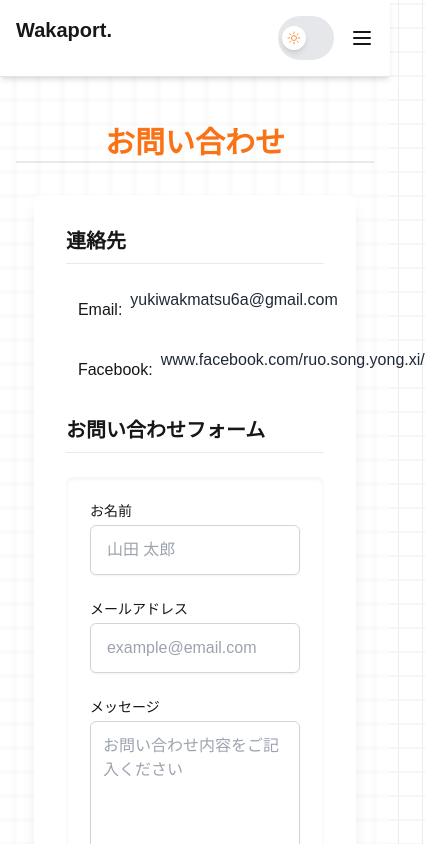
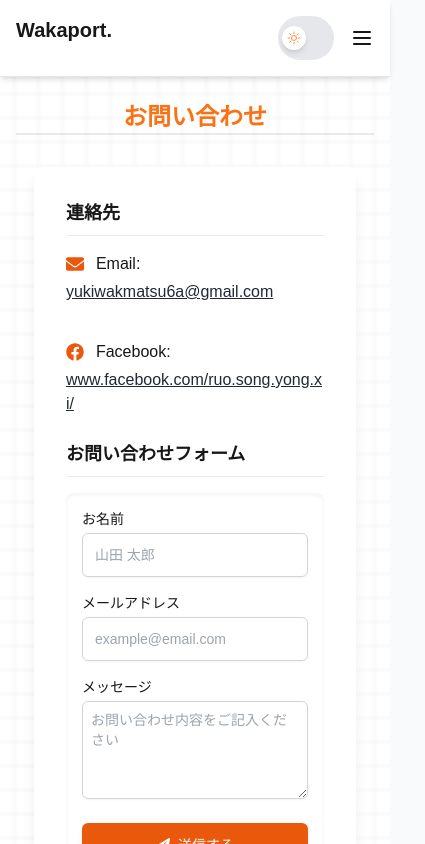
Before and after one commit to waka320/wakaport, a Next.js app in the folder wakanext/: page /contact in a window 390 px wide. Shown: the top 844 px of the page, 425 px wide, since content can reach past the window. Built offline with nearby package versions, Linux system fonts and the light colour scheme.

Commit message:
fix: mobile

```diff
--- a/wakanext/src/app/(pages)/contact/page.tsx
+++ b/wakanext/src/app/(pages)/contact/page.tsx
@@ -6,27 +6,31 @@ import { FaEnvelope, FaFacebook } from 'react-icons/fa';
 
 const ContactPage = () => {
     return (
-        <div className='white-background min-h-screen py-8'>
-            <div className="p-4 max-w-4xl mx-auto">
-                <h1 className="text-center text-3xl font-bold mb-8 text-[var(--primary)]">お問い合わせ</h1>
-                <div className='content-background mb-8 p-5 md:p-6 rounded-lg shadow-lg transition-all duration-300 hover:shadow-xl'>
-                    <h2 className="text-xl md:text-2xl font-semibold mb-6 border-b pb-2 text-[var(--foreground)]">連絡先</h2>
+        <div className='white-background min-h-screen py-6 md:py-8'>
+            <div className="px-4 max-w-4xl mx-auto">
+                <h1 className="text-center text-2xl md:text-3xl font-bold mb-6 md:mb-8 text-[var(--primary)]">お問い合わせ</h1>
+                <div className='content-background mb-8 p-4 md:p-6 rounded-lg shadow-lg transition-all duration-300 hover:shadow-xl'>
+                    <h2 className="text-lg md:text-2xl font-semibold mb-4 md:mb-6 border-b pb-2 text-[var(--foreground)]">連絡先</h2>
                     <ul className="space-y-4 mb-6">
-                        <li className="flex items-center">
-                            <FaEnvelope className="text-[var(--accent)] mr-3 text-xl" />
-                            <span className="font-medium mr-2">Email:</span>
+                        <li className="flex flex-col sm:flex-row sm:items-center">
+                            <div className="flex items-center mb-1 sm:mb-0">
+                                <FaEnvelope className="text-[var(--accent)] mr-3 text-lg md:text-xl" />
+                                <span className="font-medium mr-2">Email:</span>
+                            </div>
                             <Link
-                                className='link text-[var(--link-color)] hover:text-[var(--link-hover-color)] hover:underline transition-colors'
+                                className='link text-[var(--link-color)] underline hover:text-[var(--link-hover-color)] hover:underline transition-colors break-all'
                                 href="mailto:yukiwakmatsu6a@gmail.com"
                             >
                                 yukiwakmatsu6a@gmail.com
                             </Link>
                         </li>
-                        <li className="flex items-center">
-                            <FaFacebook className="text-[var(--accent)] mr-3 text-xl" />
-                            <span className="font-medium mr-2">Facebook:</span>
+                        <li className="flex flex-col sm:flex-row sm:items-center">
+                            <div className="flex items-center mb-1 sm:mb-0">
+                                <FaFacebook className="text-[var(--accent)] mr-3 text-lg md:text-xl" />
+                                <span className="font-medium mr-2">Facebook:</span>
+                            </div>
                             <Link
-                                className='link text-[var(--link-color)] hover:text-[var(--link-hover-color)] hover:underline transition-colors'
+                                className='link text-[var(--link-color)] underline hover:text-[var(--link-hover-color)] hover:underline transition-colors break-all'
                                 href="https://www.facebook.com/ruo.song.yong.xi/"
                                 target="_blank"
                                 rel="noopener noreferrer"
@@ -36,7 +40,7 @@ const ContactPage = () => {
                         </li>
                     </ul>
 
-                    <h2 className="text-xl md:text-2xl font-semibold mb-6 border-b pb-2 text-[var(--foreground)]">お問い合わせフォーム</h2>
+                    <h2 className="text-lg md:text-2xl font-semibold mb-4 md:mb-6 border-b pb-2 text-[var(--foreground)]">お問い合わせフォーム</h2>
                     <Form />
                 </div>
             </div>
--- a/wakanext/src/components/contact/Form.tsx
+++ b/wakanext/src/components/contact/Form.tsx
@@ -19,16 +19,25 @@ export default function Form() {
         setIsSubmitting(true);
         setResult({});  // 送信時に前回の結果をクリア
 
-        const formDataObj = new FormData();
-        formDataObj.append('name', formData.name);
-        formDataObj.append('email', formData.email);
-        formDataObj.append('message', formData.message);
+        // フォームデータのデバッグログ
+        console.log('Submitting form data:', formData);
 
         try {
+            // FormDataオブジェクトの作成
+            const formDataObj = new FormData();
+            formDataObj.append('name', formData.name);
+            formDataObj.append('email', formData.email);
+            formDataObj.append('message', formData.message);
+
+            console.log('Form submission started');
+
+            // Server Actionの呼び出し
             const response = await submitContactForm(formDataObj);
-            setResult(response);
+            console.log('Form submission response:', response);
 
-            if (response.success) {
+            setResult(response || { success: true });
+
+            if (response?.success !== false) {
                 // フォームをリセット
                 setFormData({
                     name: '',
@@ -37,7 +46,13 @@ export default function Form() {
                 });
             }
         } catch (error) {
-            setResult({ error: '送信中にエラーが発生しました。後でもう一度お試しください。' });
+            console.error('Form submission error:', error);
+            setResult({
+                success: false,
+                error: error instanceof Error
+                    ? error.message
+                    : '送信中にエラーが発生しました。後でもう一度お試しください。'
+            });
         } finally {
             setIsSubmitting(false);
         }
@@ -51,7 +66,7 @@ export default function Form() {
     };
 
     return (
-        <div className="bg-white/30 rounded-lg p-6 shadow-inner">
+        <div className="bg-white/30 rounded-lg p-4 md:p-6 shadow-inner">
             {result.success ? (
                 <div className="bg-green-50 border-l-4 border-green-500 p-4 mb-6 rounded shadow-sm">
                     <div className="flex items-center">
@@ -66,7 +81,7 @@ export default function Form() {
                     </div>
                 </div>
             ) : (
-                <form onSubmit={handleSubmit} className="space-y-6">
+                <form onSubmit={handleSubmit} className="space-y-4 md:space-y-6">
                     <div>
                         <label htmlFor="name" className="block text-sm font-medium text-[var(--foreground)] mb-1">お名前</label>
                         <div className="relative">
@@ -77,7 +92,7 @@ export default function Form() {
                                 required
                                 value={formData.name}
                                 onChange={handleChange}
-                                className="block w-full p-3 pl-4 border border-gray-300 rounded-md bg-white/80 text-[var(--foreground)] focus:ring-2 focus:ring-[var(--accent)] focus:border-transparent transition-all duration-200 shadow-sm"
+                                className="block w-full p-2 md:p-3 pl-3 md:pl-4 border border-gray-300 rounded-md bg-white/80 text-[var(--foreground)] focus:ring-2 focus:ring-[var(--accent)] focus:border-transparent transition-all duration-200 shadow-sm text-sm md:text-base"
                                 placeholder="山田 太郎"
                             />
                         </div>
@@ -93,7 +108,7 @@ export default function Form() {
                                 required
                                 value={formData.email}
                                 onChange={handleChange}
-                                className="block w-full p-3 pl-4 border border-gray-300 rounded-md bg-white/80 text-[var(--foreground)] focus:ring-2 focus:ring-[var(--accent)] focus:border-transparent transition-all duration-200 shadow-sm"
+                                className="block w-full p-2 md:p-3 pl-3 md:pl-4 border border-gray-300 rounded-md bg-white/80 text-[var(--foreground)] focus:ring-2 focus:ring-[var(--accent)] focus:border-transparent transition-all duration-200 shadow-sm text-sm md:text-base"
                                 placeholder="example@email.com"
                             />
                         </div>
@@ -104,17 +119,17 @@ export default function Form() {
                         <textarea
                             id="message"
                             name="message"
-                            rows={5}
+                            rows={4}
                             required
                             value={formData.message}
                             onChange={handleChange}
-                            className="block w-full p-3 border border-gray-300 rounded-md bg-white/80 text-[var(--foreground)] focus:ring-2 focus:ring-[var(--accent)] focus:border-transparent transition-all duration-200 resize-y shadow-sm"
+                            className="block w-full p-2 md:p-3 border border-gray-300 rounded-md bg-white/80 text-[var(--foreground)] focus:ring-2 focus:ring-[var(--accent)] focus:border-transparent transition-all duration-200 resize-y shadow-sm text-sm md:text-base"
                             placeholder="お問い合わせ内容をご記入ください"
                         ></textarea>
                     </div>
 
                     {result.error && (
-                        <div className="bg-red-50 border-l-4 border-red-500 p-4 rounded shadow-sm">
+                        <div className="bg-red-50 border-l-4 border-red-500 p-3 md:p-4 rounded shadow-sm">
                             <div className="flex">
                                 <div className="flex-shrink-0 text-red-500">
                                     <svg className="h-5 w-5" fill="currentColor" viewBox="0 0 20 20">
```
